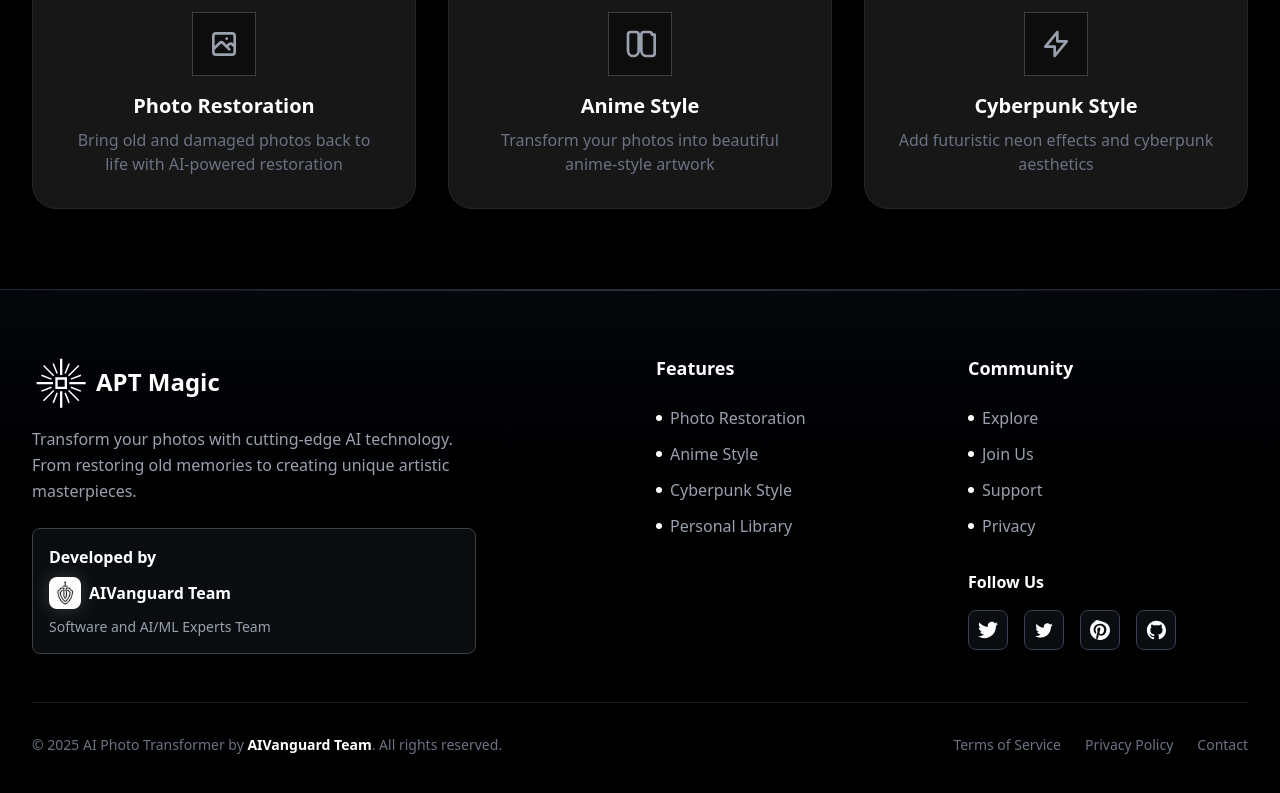
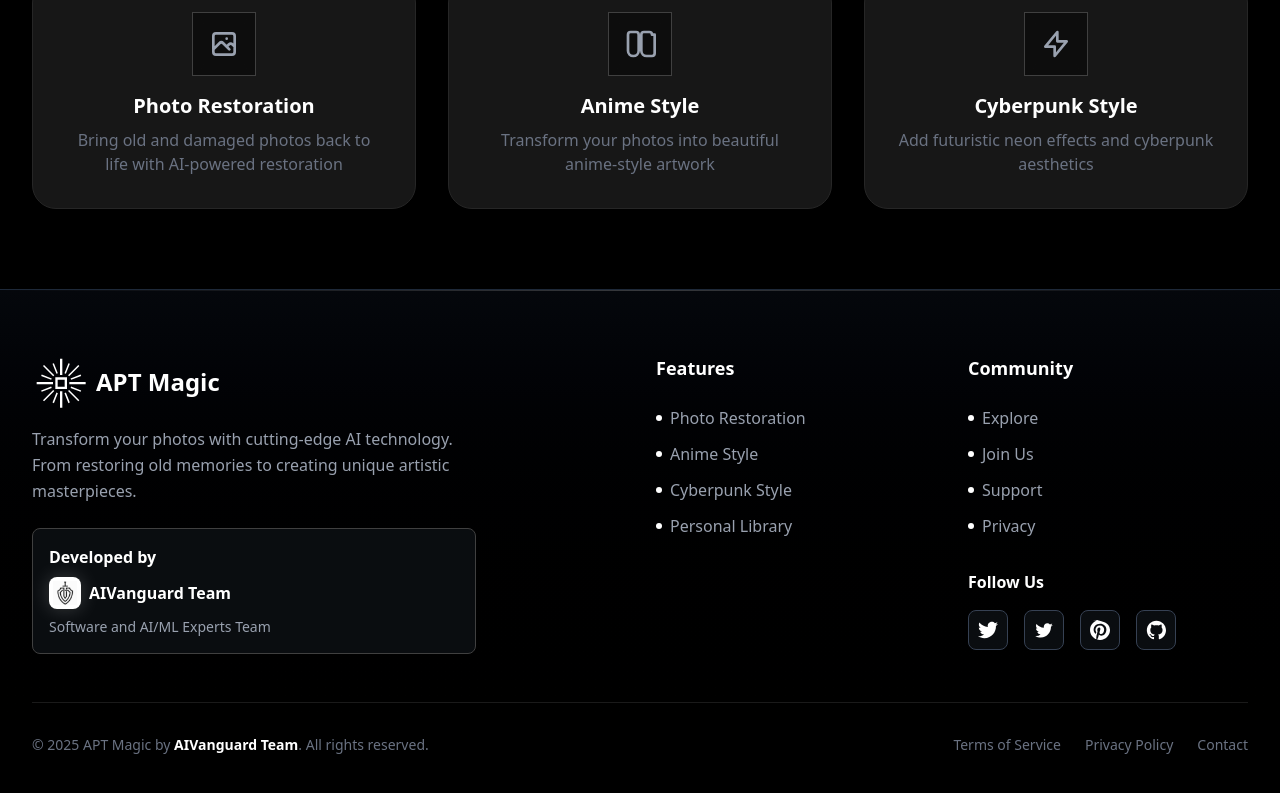
Before and after one commit to hieudepoet/APT-Magic, a Next.js app: page / in a window 1280 px wide. Shown: the part 866-1659 px from the top of the page. Built offline with nearby package versions, Linux system fonts and the light colour scheme.

Commit message:
Update Footer.tsx

```diff
--- a/src/components/Common/Footer.tsx
+++ b/src/components/Common/Footer.tsx
@@ -134,7 +134,7 @@ export default function Footer() {
         <div className="border-t border-white/10 mt-12 pt-8">
           <div className="flex flex-col md:flex-row justify-between items-center space-y-4 md:space-y-0">
             <div className="text-gray-500 text-sm">
-              <p>&copy; 2025 AI Photo Transformer by <span className="text-white font-semibold">AIVanguard Team</span>. All rights reserved.</p>
+              <p>&copy; 2025 APT Magic by <span className="text-white font-semibold">AIVanguard Team</span>. All rights reserved.</p>
             </div>
             <div className="flex items-center space-x-6 text-sm text-gray-500">
               <Link href="#" className="hover:text-white transition-colors">Terms of Service</Link>
```
